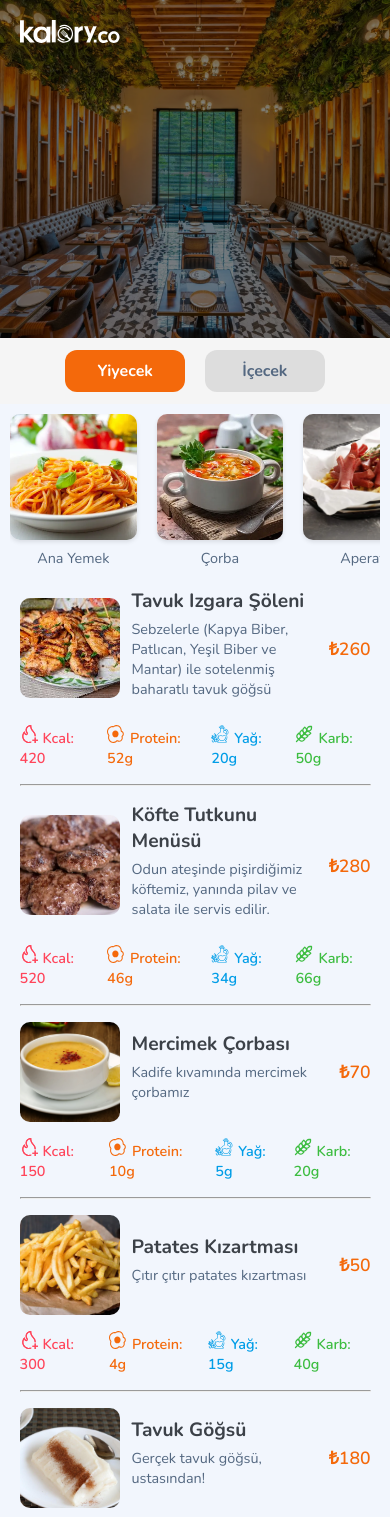
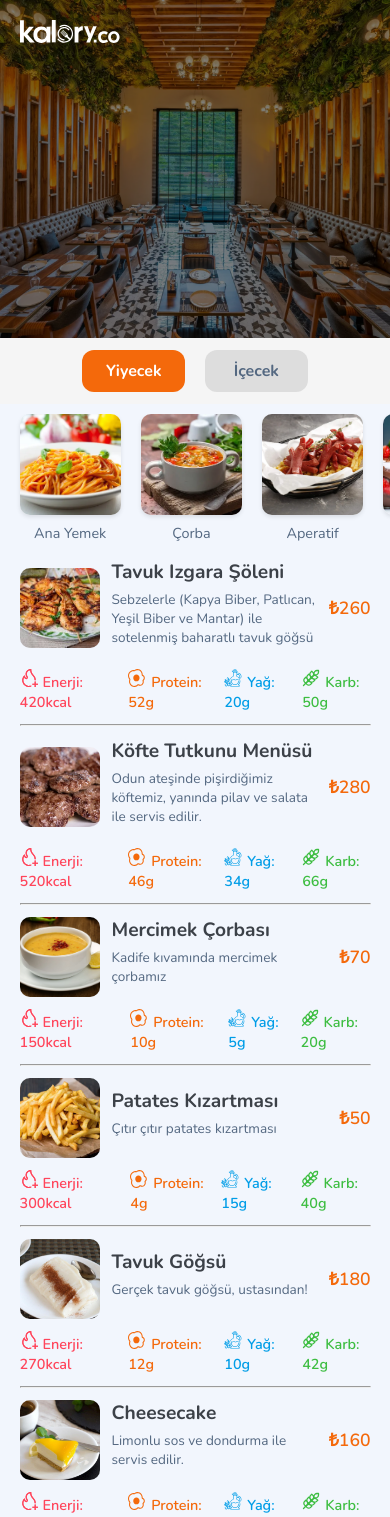
Before and after one commit to msk-up/kalory-qr-menu, a React (Vite) app: page / in a window 390 px wide. Shown: the top 1517 px of the page. Built offline with nearby package versions, Linux system fonts and the light colour scheme.

Commit message:
23.12 igalhan yorumları

```diff
--- a/src/components/Hero/Hero.css
+++ b/src/components/Hero/Hero.css
@@ -1,6 +1,6 @@
 .hero {
   width: 100%;
-  height: 80vh; /* Full viewport height */
+  height: 70vh; /* Full viewport height */
   position: relative;
   display: flex;
   justify-content: center; /* Hero içeriği ortalanır */
@@ -9,7 +9,7 @@
   margin-bottom: 0; /* Fazladan boşluk kaldırılır */
   padding: 0; /* Varsayılan padding kaldırılır */
   background-color: #f5f5f5;
-  align-items: flex-start;
+  align-items: center;
 }
 
 /* Logo positioning */
@@ -53,13 +53,13 @@
 
 @media (max-width: 1024px) {
   .hero {
-    height: 70vh; /* Reduce height for tablets and smaller desktops */
+    height: 60vh; /* Reduce height for tablets and smaller desktops */
   }
   .hero-slider {
-    height: 70vh;
+    height: 60vh;
   }
   .hero-slider .overlay {
-    height: 70vh;
+    height: 60vh;
   }
   .hero-logo img {
     width: 150px; /* Smaller logo for medium screens */
--- a/src/components/Menu/Menu.css
+++ b/src/components/Menu/Menu.css
@@ -9,9 +9,9 @@
 /* Genel düğme stili */
 .food-drink-button {
   font-size: 1rem;
-  width: 35%;
+  width: 30%;
   margin: 0 10px;
-  padding: 10px 20px;
+  padding: 10px;
   border: none;
   border-radius: 12px;
   font-weight: bold;
@@ -39,8 +39,9 @@
   margin-top: 10px;
   overflow-x: auto; /* Yatay kaydırmayı etkinleştirir */
   overflow-y: hidden;
-  margin-left: 10px;
-  margin-right: 10px;
+  padding-right: 5%;
+  padding-left: 5%;
+  padding-bottom: 16px;
 }
 
 ::-webkit-scrollbar {
@@ -52,7 +53,7 @@
   justify-content: center;
 }
 
-/* 4 veya daha fazla subcategory varsa sola hizala */
+/* 4 veya daha fazla subcategory varsa sola hizala */ /* iptal ettik */
 .subcategory-switch-start {
   justify-content: flex-start;
 }
@@ -71,8 +72,8 @@
 }
 
 .subcategory-image-wrapper {
-  width: 15vh;
-  height: 15vh;
+  width: 12vh;
+  height: 12vh;
   border-radius: 10px;
   background-color: #f5f5f5;
   box-shadow: 0px 2px 4px rgba(0, 0, 0, 0.1);
@@ -100,8 +101,10 @@
 .menu-category {
   display: flex;
   flex-direction: column;
-  gap: 16px;
-  margin: 5%;
+  gap: 12px;
+  margin-right: 5%;
+  margin-left: 5%;
+  margin-bottom: 5%;
 }
 
 /* Menü öğesi */
@@ -115,8 +118,8 @@
 
 /* Görsel */
 .menu-item img {
-  width: 100px;
-  height: 100px;
+  width: 80px;
+  height: 80px;
   border-radius: 10px;
   object-fit: cover;
 }
@@ -133,7 +136,7 @@
 }
 
 .item-description {
-  font-size: 0.9em;
+  font-size: 0.85rem;
   color: #546881;
   margin-bottom: 10px;
 }
--- a/src/components/Menu/Menu.jsx
+++ b/src/components/Menu/Menu.jsx
@@ -1,4 +1,4 @@
-import React, { useState } from 'react';
+import React, { useState, useRef, useEffect } from 'react';
 import MenuCategory from '../MenuCategory/MenuCategory';
 import './Menu.css';
 import anayemek from "../../assets/ana-yemek.webp";
@@ -13,6 +13,9 @@ import tatli from '../../assets/tatlı.webp';
 function Menu() {
   const [activeCategory, setActiveCategory] = useState('food');
   const [activeSubcategory, setActiveSubcategory] = useState('');
+  const [isOverflowing, setIsOverflowing] = useState(false);
+
+  const subcategoryRef = useRef(null); // Alt kategori container'ını referansla takip etmek için
 
   const subcategories = {
     food: [
@@ -34,10 +37,22 @@ function Menu() {
     setActiveSubcategory(''); // Alt kategori seçimlerini sıfırlar
   };
 
-  // Subcategory sayısına göre dinamik sınıf belirleme
-  const subcategoryClass = subcategories[activeCategory].length <= 3
-    ? 'subcategory-switch-center'
-    : 'subcategory-switch-start';
+  // Container'ın overflow durumunu kontrol eden hook
+  useEffect(() => {
+    const checkOverflow = () => {
+      if (subcategoryRef.current) {
+        const container = subcategoryRef.current;
+        setIsOverflowing(container.scrollWidth > container.clientWidth); // Container taşma kontrolü
+      }
+    };
+
+    checkOverflow();
+    window.addEventListener('resize', checkOverflow); // Ekran boyutu değiştiğinde yeniden kontrol
+    return () => window.removeEventListener('resize', checkOverflow);
+  }, [activeCategory]); // Kategori değiştiğinde tekrar kontrol et
+
+  // Dinamik sınıf belirleme
+  const subcategoryClass = isOverflowing ? 'subcategory-switch-start' : 'subcategory-switch-center';
 
   return (
     <div className="menu">
@@ -55,7 +70,7 @@ function Menu() {
           İçecek
         </button>
       </div>
-      <div className={`subcategory-switch ${subcategoryClass}`}>
+      <div className={`subcategory-switch ${subcategoryClass}`} ref={subcategoryRef}>
         {subcategories[activeCategory].map((sub) => (
           <div
             key={sub.key}
--- a/src/components/MenuCategory/MenuCategory.jsx
+++ b/src/components/MenuCategory/MenuCategory.jsx
@@ -28,7 +28,7 @@ function MenuCategory({ category, subcategory }) {
             <div className="item-price">₺{item.price}</div>
           </div>
           <div className="nutrition">
-                <span className="kalori">Kcal: {item.kcal}</span>
+                <span className="kalori">Enerji: {item.kcal}kcal</span>
                 <span className="protein">Protein: {item.protein}g</span>
                 <span className="fats">Yağ: {item.fat}g</span>
                 <span className="karb">Karb: {item.carb}g</span>
```
